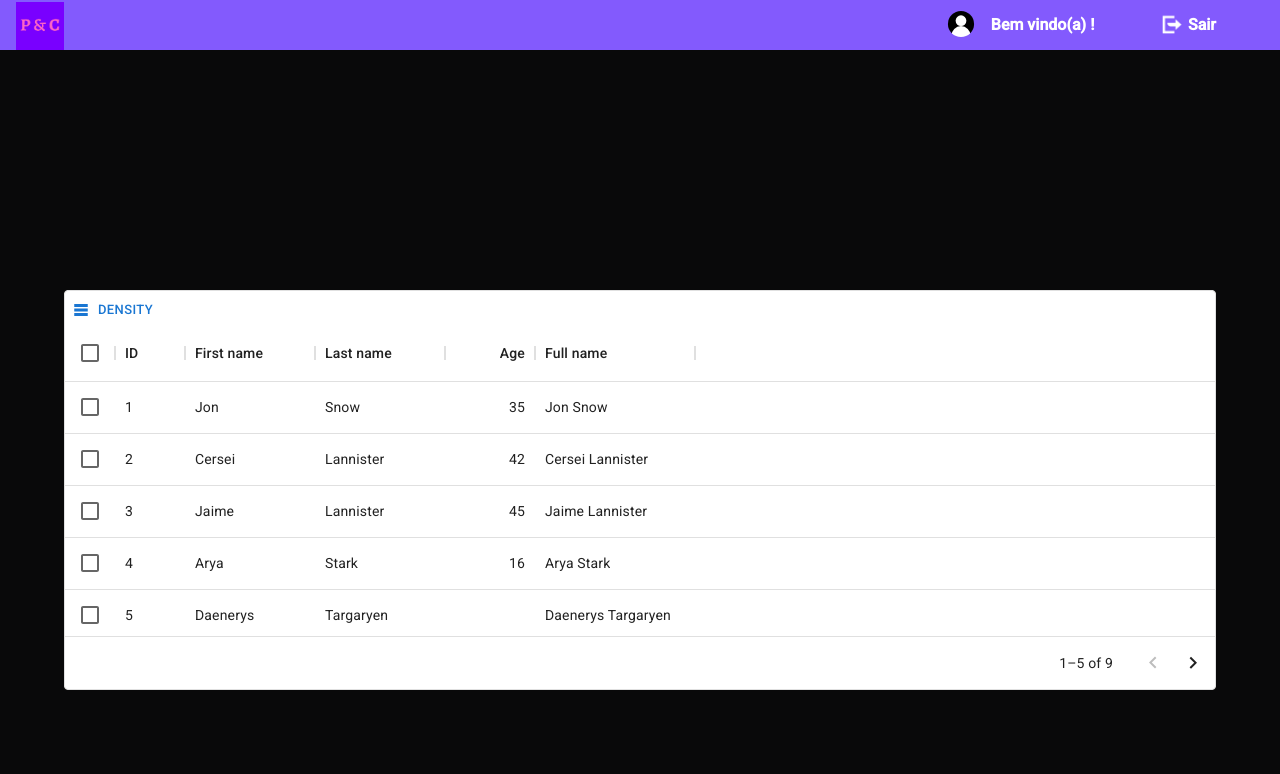
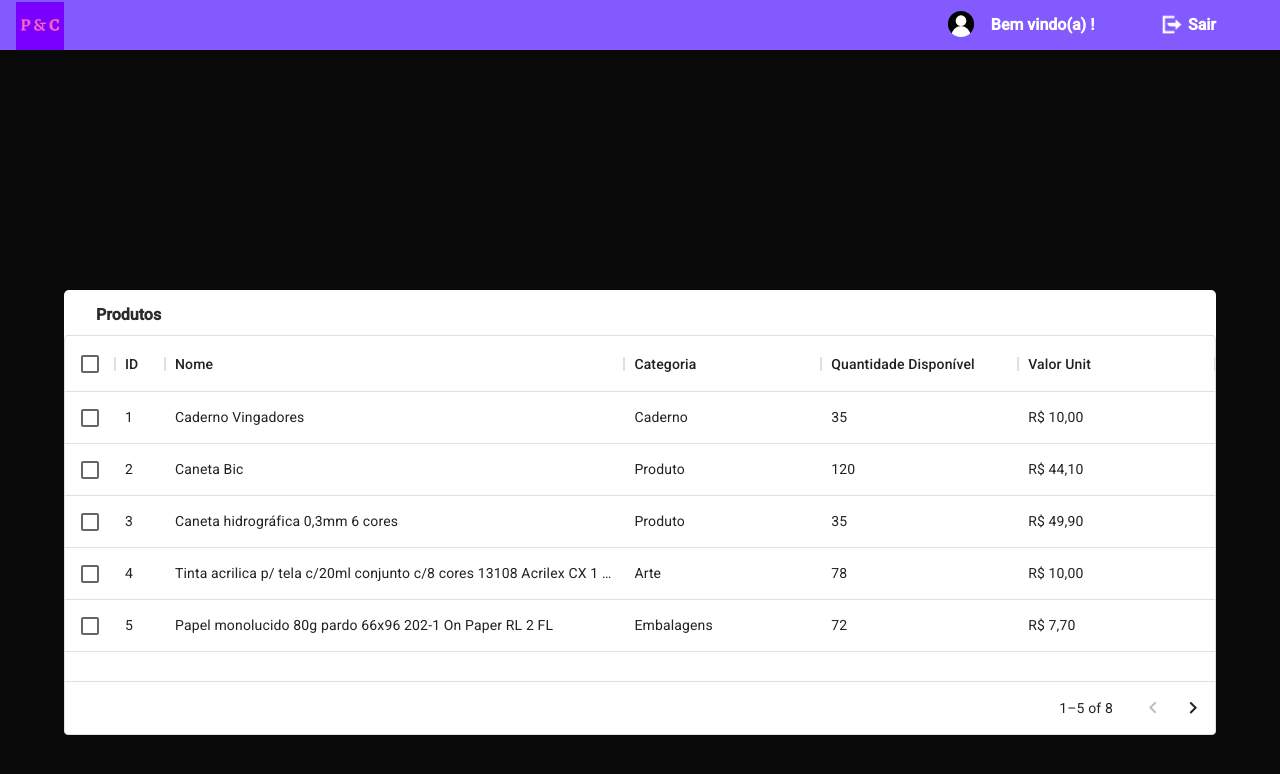
Before and after one commit to gilsonroberto/projetoengenhariafatec, a React (Create React App) app: page /produtos in a window 1280 px wide. Shown: the top 774 px of the page. Built offline with nearby package versions, Linux system fonts and the light colour scheme; no server answers.

Commit message:
Ajustes tabela

```diff
--- a/src/App.tsx
+++ b/src/App.tsx
@@ -2,7 +2,7 @@ import { BrowserRouter, Routes, Route } from 'react-router-dom'
 import { Home } from './pages/Home'
 import { AuthContextProvider } from './contexts/AuthContext'
 import { Main } from './pages/Main';
-import Products from './pages/Products';
+import { Products } from './pages/Products';
 
 function App() {
   return (
--- a/src/components/TableCustom.tsx
+++ b/src/components/TableCustom.tsx
@@ -1,57 +1,21 @@
-import * as React from 'react';
-import { DataGrid, GridToolbar, GridColDef, GridToolbarContainer, GridToolbarDensitySelector, GridValueGetterParams } from '@mui/x-data-grid';
+import { Box, Paper } from '@mui/material';
+import { DataGrid } from '@mui/x-data-grid';
+import '../styles/table.scss'
 
-function CustomToolbar() {
-  return (
-    <GridToolbarContainer>
-      <GridToolbarDensitySelector />
-    </GridToolbarContainer>
-  );
+interface Props {
+  column: any[];
+  row: any[];
 }
 
-const columns: GridColDef[] = [
-  { field: 'id', headerName: 'ID', width: 70 },
-  { field: 'firstName', headerName: 'First name', width: 130 },
-  { field: 'lastName', headerName: 'Last name', width: 130 },
-  {
-    field: 'age',
-    headerName: 'Age',
-    type: 'number',
-    width: 90,
-  },
-  {
-    field: 'fullName',
-    headerName: 'Full name',
-    description: 'This column has a value getter and is not sortable.',
-    sortable: false,
-    width: 160,
-    valueGetter: (params: GridValueGetterParams) =>
-      `${params.row.firstName || ''} ${params.row.lastName || ''}`,
-  },
-];
-
-const rows = [
-  { id: 1, lastName: 'Snow', firstName: 'Jon', age: 35 },
-  { id: 2, lastName: 'Lannister', firstName: 'Cersei', age: 42 },
-  { id: 3, lastName: 'Lannister', firstName: 'Jaime', age: 45 },
-  { id: 4, lastName: 'Stark', firstName: 'Arya', age: 16 },
-  { id: 5, lastName: 'Targaryen', firstName: 'Daenerys', age: null },
-  { id: 6, lastName: 'Melisandre', firstName: null, age: 150 },
-  { id: 7, lastName: 'Clifford', firstName: 'Ferrara', age: 44 },
-  { id: 8, lastName: 'Frances', firstName: 'Rossini', age: 36 },
-  { id: 9, lastName: 'Roxie', firstName: 'Harvey', age: 65 },
-];
-
-export default function DataTable() {
+export default function DataTable({column, row}: Props) {
   return (
-    <div style={{ height: 400, width: '90%', backgroundColor: 'white', borderRadius: '5px'}}>
+    <div className='table-settings'>
       <DataGrid
-        rows={rows}
-        columns={columns}
+        rows={row}
+        columns={column}
         pageSize={5}
         rowsPerPageOptions={[5]}
         checkboxSelection
-        components={{Toolbar: CustomToolbar}}
       />
     </div>
   );
--- /dev/null
+++ b/src/initial-state/dataProducts.ts
@@ -0,0 +1,23 @@
+import { GridColDef } from "@mui/x-data-grid"
+
+const columnsProduct: GridColDef[] = [
+    { field: 'id', headerName: 'ID', width: 50 },
+    { field: 'name', headerName: 'Nome', flex: 35},
+    { field: 'category', headerName: 'Categoria', flex: 15 },
+    { field: 'quantity', headerName: 'Quantidade Disponível', flex: 15 },
+    { field: 'value', headerName: 'Valor Unit', flex: 15 },
+]
+
+const rowsProduct = [
+    { id:1, name: 'Caderno Vingadores', category: 'Caderno', quantity: 35, value: 'R$ 10,00' },
+    { id:2, name: 'Caneta Bic', category: 'Produto', quantity: 120, value: 'R$ 44,10' },
+    { id:3, name: 'Caneta hidrográfica 0,3mm 6 cores', category: 'Produto', quantity: 35, value: 'R$ 49,90' },
+    { id:4, name: 'Tinta acrilica p/ tela c/20ml conjunto c/8 cores 13108 Acrilex CX 1 ET', category: 'Arte', quantity: 78, value: 'R$ 10,00' },
+    { id:5, name: 'Papel monolucido 80g pardo 66x96 202-1 On Paper RL 2 FL', category: 'Embalagens', quantity: 72, value: 'R$ 7,70' },
+    { id:6, name: 'Canetinha Vai e Vem 24 cores Faber-Castell BT 1 UN', category: 'Escolar', quantity: 110, value: 'R$ 42,90' },
+    { id:7, name: 'MArquivo médio preto p/pastas suspensas 70122 Ordene PT 1 UN', category: 'Escritório', quantity: 15, value: 'R$ 58,50' },
+    { id:8, name: 'Mochila Hello Kit', category: 'Objetos', quantity: 35, value: 'R$ 10,00' }
+
+]
+
+export { columnsProduct, rowsProduct}
--- a/src/pages/Products.tsx
+++ b/src/pages/Products.tsx
@@ -1,13 +1,20 @@
 import { NavMenu } from "../components/NavMenu";
 import TableCustom from "../components/TableCustom";
+import { columnsProduct, rowsProduct } from '../initial-state/dataProducts'
 
-export default function Products() {
+export function Products() {
   return (
     <div>
       <NavMenu />
       <div className="container">
+        <div className="title-insert">
+          <p>Produtos</p>
+        </div>
         <div className="row">
-          <TableCustom />
+          <TableCustom
+            row={rowsProduct}
+            column={columnsProduct}
+          />
         </div>
       </div>
     </div>
--- /dev/null
+++ b/src/styles/table.scss
@@ -0,0 +1,27 @@
+.table-settings {
+    height: 400px;
+    width: 90%;
+    background-color: #fff;
+    border-radius: 5px;
+    border-top-left-radius: inherit;
+    border-top-right-radius: inherit;
+}
+
+.title-insert {
+    color: black;
+    height: 45px;
+    width: 90%;
+    background-color: #FFF;
+    margin-left: auto;
+    margin: auto;
+    border-top-left-radius: 5px;
+    border-top-right-radius: 5px;
+    p {
+        float: left;
+        padding-left: 2rem;
+        padding-top: 0.95rem;
+        color: rgb(43, 42, 42);
+        font-size: 16px;
+        font-weight: bold;
+    }
+}
```
